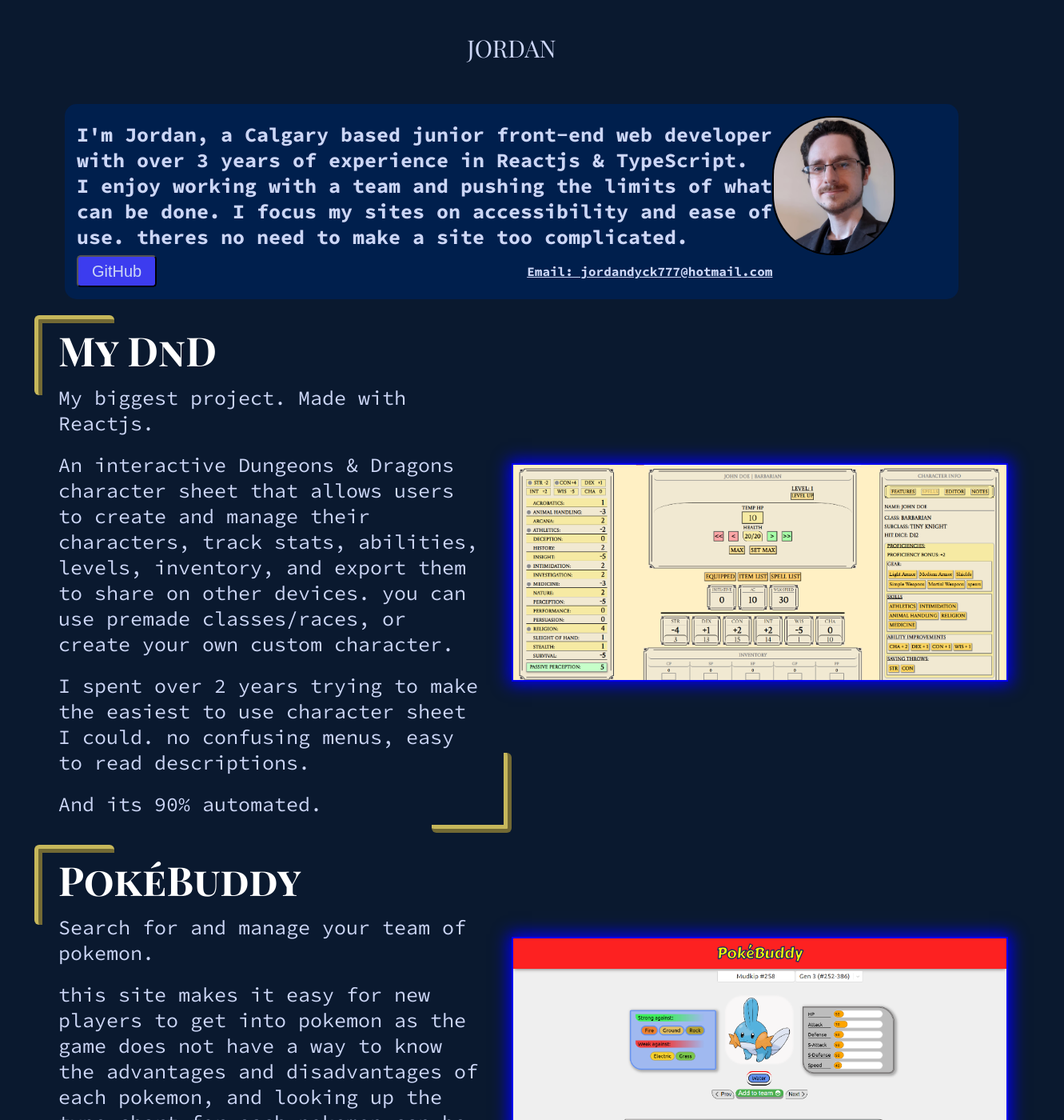
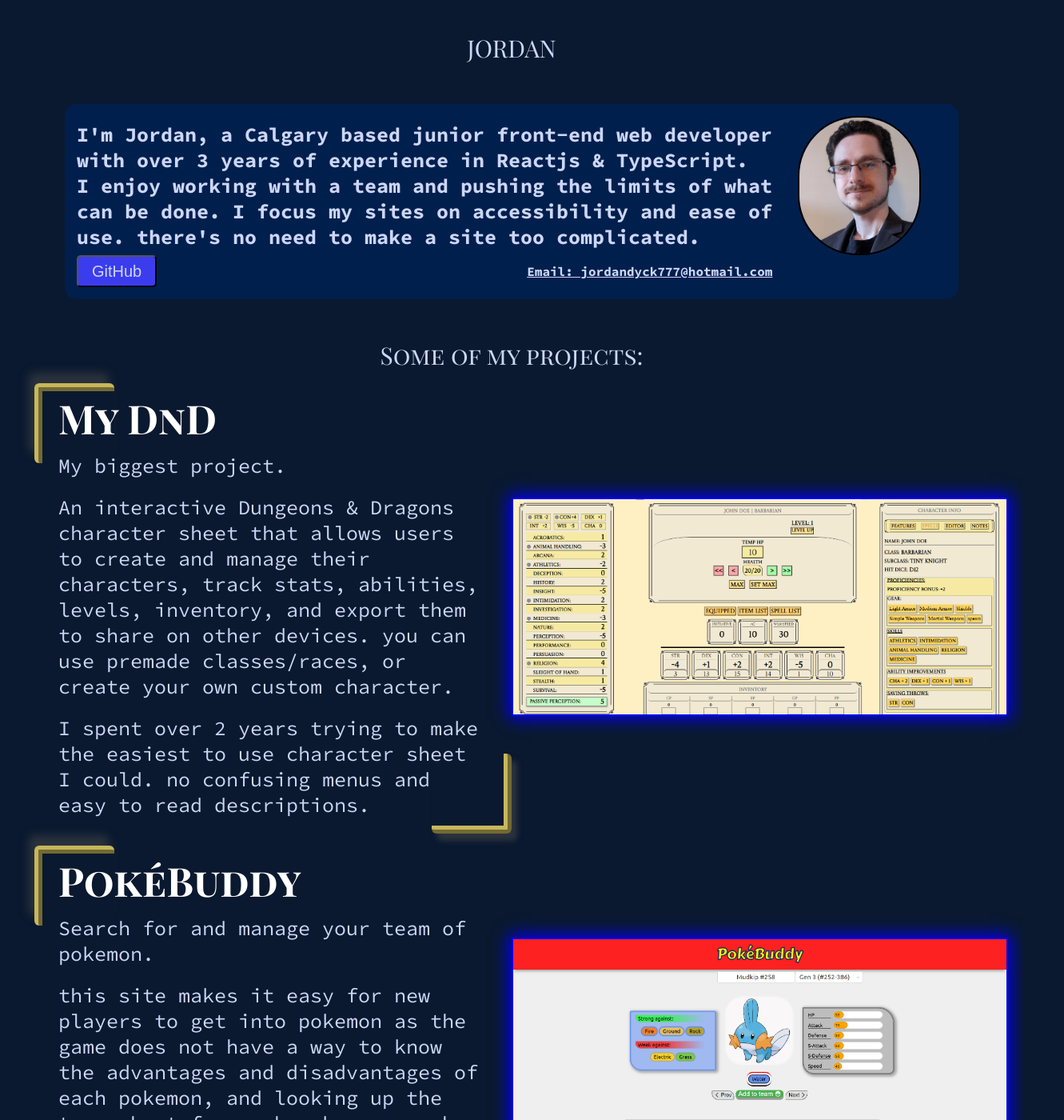
Before and after one commit to JordanDyck/portfolio, a React (Vite) app: page / in a window 1280 px wide. Shown: the top 1400 px of the page at 80% size, 1331 px wide, since content can reach past the window. Built offline with nearby package versions, Linux system fonts and the light colour scheme.

Commit message:
added animation and small fixes

```diff
--- a/src/App.tsx
+++ b/src/App.tsx
@@ -17,7 +17,7 @@ function App() {
           I'm Jordan, a Calgary based junior front-end web developer with over 3 years of experience
           in Reactjs & TypeScript.
           <br />I enjoy working with a team and pushing the limits of what can be done. I focus my
-          sites on accessibility and ease of use. theres no need to make a site too complicated.
+          sites on accessibility and ease of use. there's no need to make a site too complicated.
         </h1>
         <img className="self-image" src={me} alt="jordan image" />
         <div className="links">
@@ -28,6 +28,7 @@ function App() {
         </div>
       </div>
       <div className="container">
+        <header>Some of my projects:</header>
         {Object.entries(data).map((project, i) => (
           <ProjectInfo
             projectImage={images[i]}
--- a/src/Components/Description.tsx
+++ b/src/Components/Description.tsx
@@ -1,12 +1,11 @@
 const data = {
   My_DnD: {
     info: [
-      `My biggest project. Made with Reactjs.`,
+      `My biggest project.`,
       `An interactive Dungeons & Dragons character sheet that allows users to create and manage their characters,
-    track stats, abilities, levels, inventory, and export them to share on other devices.
-    you can use premade classes/races, or create your own custom character.`,
-      `I spent over 2 years trying to make the easiest to use character sheet I could. no confusing menus, easy to read descriptions.`,
-      `And its 90% automated.`,
+      track stats, abilities, levels, inventory, and export them to share on other devices.
+      you can use premade classes/races, or create your own custom character.`,
+      `I spent over 2 years trying to make the easiest to use character sheet I could. no confusing menus and easy to read descriptions.`,
     ],
     url: "https://jordandyck.github.io/My-DnD/",
   },
--- a/src/styles/main.scss
+++ b/src/styles/main.scss
@@ -4,8 +4,6 @@
 $headerFont: "Playfair Display SC", sans-serif;
 $bodyFont: "Source Code Pro", monospace;
 $textColor: #ccd6f6;
-// $primaryBGC: #111e32;
-// $secondaryBGC: #357af7;
 $mobile: 1070px;
 
 * {
@@ -39,14 +37,13 @@ body {
     border-radius: 15px;
     padding: 15px;
     background-color: #001f4d;
+    animation: fadeIn 1.5s ease-in-out;
 
     .self-image {
       width: 150px;
-      max-width: 100%;
-      height: auto;
-      max-height: 100%;
+
       border: 2px solid black;
-      align-self: start;
+      margin: auto;
       border-radius: 75px;
       -webkit-transform: scaleX(-1);
       -moz-transform: scaleX(-1);
@@ -56,11 +53,18 @@ body {
     .intro-text {
       font-family: $bodyFont;
       font-size: 25px;
+      @media (max-width: $mobile) {
+        font-size: 15px;
+      }
     }
     .links {
       display: flex;
       align-items: center;
       justify-content: space-between;
+      @media (max-width: $mobile) {
+        flex-direction: column;
+        margin-top: 20px;
+      }
       .github-btn {
         justify-self: start;
         font-size: 20px;
@@ -80,6 +84,9 @@ body {
         font-weight: bold;
         text-decoration: underline;
       }
+    }
+    @media (max-width: $mobile) {
+      font-size: 15px;
     }
   }
   .container {
@@ -134,6 +141,7 @@ body {
           border-top: $thickness ridge $Bcolor;
           border-left: $thickness ridge $Bcolor;
           border-radius: 6%;
+          box-shadow: -7px -13px 12px 0px #4d4d4d82;
         }
         // bottom right
         &::after {
@@ -147,6 +155,7 @@ body {
           border-bottom: $thickness ridge $Bcolor;
           border-right: $thickness ridge $Bcolor;
           border-radius: 6%;
+          box-shadow: 7px 9px 7px 0px rgba(77, 77, 77, 0.5098039216);
         }
       }
       a {
@@ -159,7 +168,6 @@ body {
         max-height: 100%;
         border: 2px solid;
 
-        margin-right: 70px;
         cursor: pointer;
         box-shadow: 0px 0px 19px 4px;
         -webkit-box-shadow: 0px 0px 19px 4px;
@@ -167,11 +175,17 @@ body {
         &:hover {
           transform: scale(1.03);
         }
-        @media (max-width: $mobile) {
-          // move pic back to center
-          margin-right: 0;
-        }
       }
     }
   }
 }
+
+@keyframes fadeIn {
+  from {
+    opacity: 0;
+    transform: translateX(200px);
+  }
+  to {
+    opacity: 1;
+  }
+}
```
